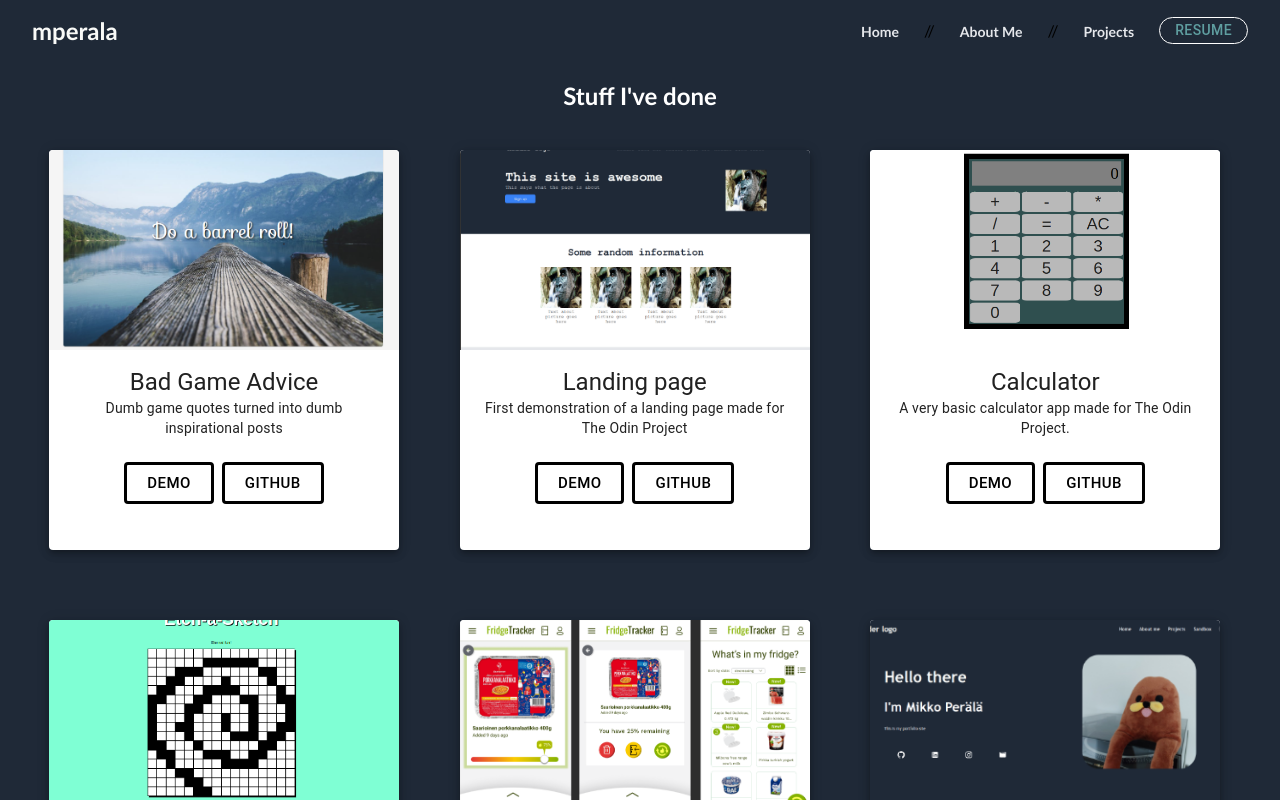
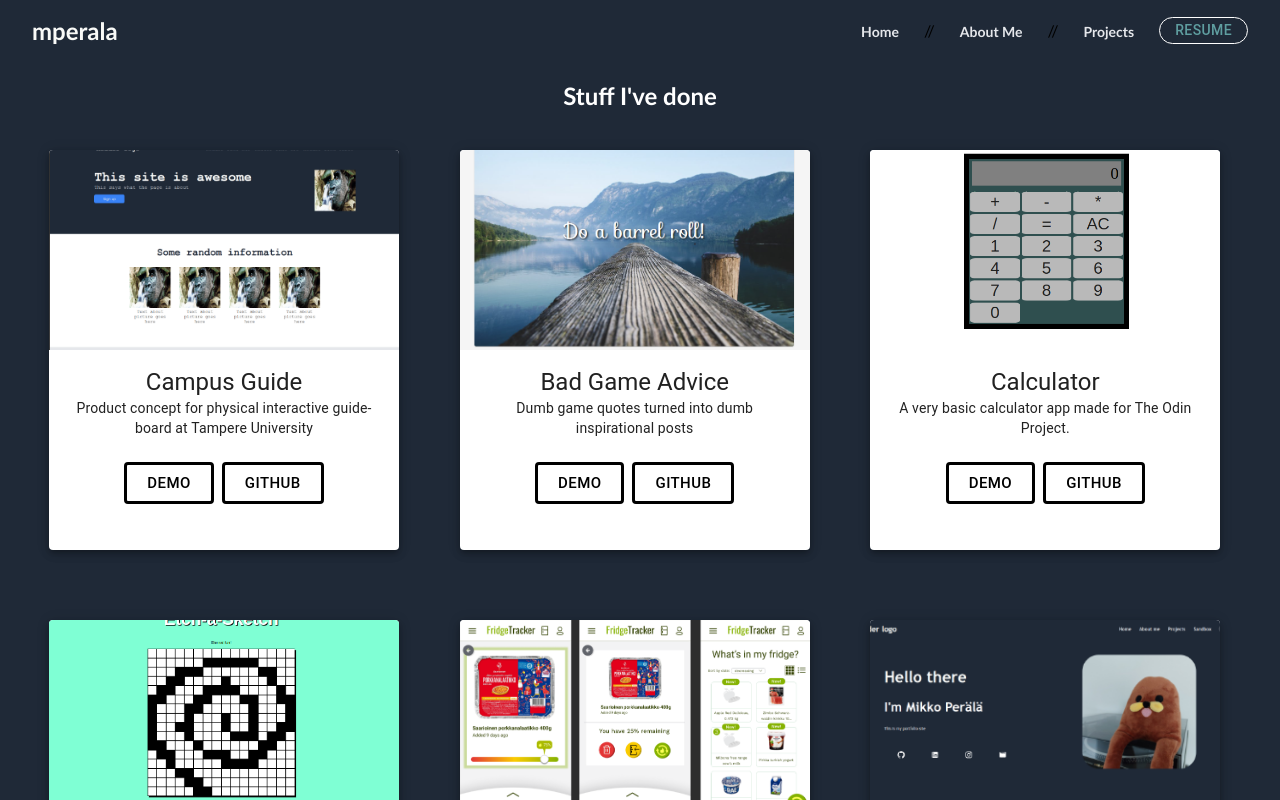
Before and after one commit to peralammikko/react-portfolio, a React (Create React App) app: page /projects in a window 1280 px wide. Shown: the top 800 px of the page. Built offline with nearby package versions, Linux system fonts and the light colour scheme.

Commit message:
Update Projects.js

```diff
--- a/src/components/Projects.js
+++ b/src/components/Projects.js
@@ -23,19 +23,19 @@ function Projects () {
             >
                 <Grid item xs={12} md={4} className="project-card">
                     <ProjectCard
+                    imgPath={landingpage}
+                    title="Campus Guide"
+                    desc="Product concept for physical interactive guide-board at Tampere University"
+                    demolink="https://www.figma.com/proto/Xvw8Bs6r6pnd8D2u02bfmJ/Campus-Guide?page-id=0%3A1&node-id=223-799&p=f&viewport=364%2C269%2C0.07&t=ft0yiprL1LJqhvNu-1&scaling=contain&content-scaling=fixed&starting-point-node-id=223%3A799&show-proto-sidebar=1"
+                    gitlink="https://github.com/peralammikko/campus-guide"/>
+                </Grid>
+                <Grid item xs={12} md={4} className="project-card">
+                    <ProjectCard
                     imgPath={barrelroll}
                     title="Bad Game Advice"
                     desc="Dumb game quotes turned into dumb inspirational posts"
                     demolink="https://badgameadvice.vercel.app/"
                     gitlink="https://github.com/peralammikko/badgameadvice"/>
-                </Grid>
-                <Grid item xs={12} md={4} className="project-card">
-                    <ProjectCard
-                    imgPath={landingpage}
-                    title="Landing page"
-                    desc="First demonstration of a landing page made for The Odin Project"
-                    demolink="https://odin-landing-page-seven.vercel.app/"
-                    gitlink="https://github.com/peralammikko/odin-landing-page"/>
                 </Grid>
                 <Grid item xs={12} md={4} className="project-card">
                     <ProjectCard
```
